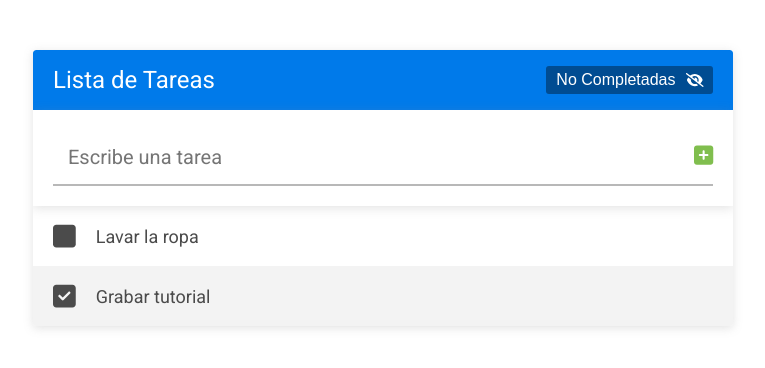
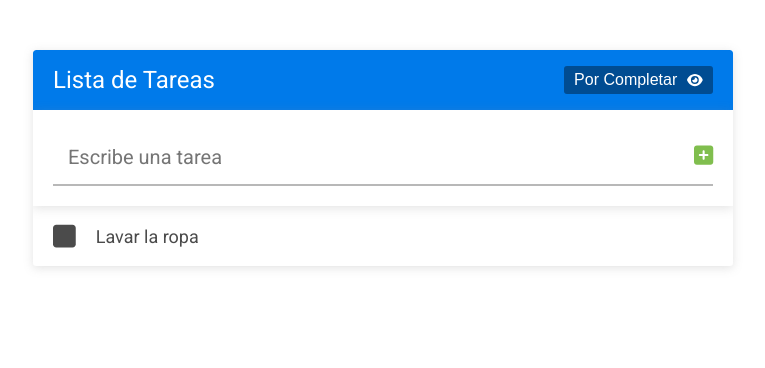
Before and after one commit to miguedeabreu/listaDeTareasApp, a React (Create React App) app: page / in a window 1280 px wide. Shown: the top 368 px of the page, without its empty margins (257-1022 px from the left). Built offline with nearby package versions, Linux system fonts and the light colour scheme; the HTML template or start-up script is replaced by a standard one.

Commit message:
Logica para mostrar y ocultar las tareas con el boton del header

```diff
--- a/src/App.js
+++ b/src/App.js
@@ -20,13 +20,22 @@ const App = () => {
     ]
   )
 
+  const [mostrarCompletadas, cambiarMostrarCompletadas] = useState(false);
+
   console.log(tareas);
 
   return (
    <div className='contenedor'>
-     <Header></Header>
+     <Header
+        mostrarCompletadas={mostrarCompletadas}
+        cambiarMostrarCompletadas={cambiarMostrarCompletadas}>
+     </Header>
      <FormularioTareas tareas={tareas} cambiarTareas={cambiarTareas}></FormularioTareas>
-     <ListaTareas tareas={tareas} cambiarTareas={cambiarTareas} ></ListaTareas>
+     <ListaTareas
+        tareas={tareas}
+        cambiarTareas={cambiarTareas}
+        mostrarCompletadas={mostrarCompletadas}>
+      </ListaTareas>
     </div>
   );
 }
--- a/src/componentes/header.js
+++ b/src/componentes/header.js
@@ -1,15 +1,27 @@
 import React from 'react';
 import {FontAwesomeIcon} from '@fortawesome/react-fontawesome';
-import {faEyeSlash} from '@fortawesome/free-solid-svg-icons';
+import {faEyeSlash, faEye} from '@fortawesome/free-solid-svg-icons';
 
-const Header = () => {
+const Header = ({mostrarCompletadas, cambiarMostrarCompletadas}) => {
+
+    const toggleCompletadas = () => {
+        cambiarMostrarCompletadas(!mostrarCompletadas);
+    }
+
     return (
         <header className="header">
             <h1 className="header__titulo">Lista de Tareas</h1>
-            <button className="header__boton">
-                No Completadas
-                <FontAwesomeIcon icon={faEyeSlash} className="header__icono-boton" />
-            </button>
+            {mostrarCompletadas ?
+                <button className="header__boton" onClick={()=> toggleCompletadas()}>
+                    Todas
+                    <FontAwesomeIcon icon={faEyeSlash} className="header__icono-boton"/>
+                </button>
+            :
+                <button className="header__boton" onClick={()=> toggleCompletadas()}>
+                    Por Completar
+                    <FontAwesomeIcon icon={faEye} className="header__icono-boton"/>
+                </button>
+            }
         </header>
     );
 }
--- a/src/componentes/listaTareas.js
+++ b/src/componentes/listaTareas.js
@@ -1,7 +1,7 @@
 import React from 'react';
 import Tarea from './tarea';
 
-const ListaTareas = ({tareas, cambiarTareas}) => {
+const ListaTareas = ({tareas, cambiarTareas, mostrarCompletadas}) => {
 
     const toggleCompletada = (id) => {
         console.log('Estamos editando la tarea con id ', id);
@@ -34,6 +34,7 @@ const ListaTareas = ({tareas, cambiarTareas}) => {
     return (
         <ul className='lista-tareas'>
             {tareas.length > 0 ? tareas.map((tarea) => {
+                if(mostrarCompletadas) {
                     return <Tarea
                                 key={tarea.id}
                                 tarea={tarea}
@@ -41,11 +42,20 @@ const ListaTareas = ({tareas, cambiarTareas}) => {
                                 editarTarea={editarTarea}
                                 borrarTarea={borrarTarea}>
                             </Tarea>
+                } else if (!tarea.completado) {
+                    return <Tarea
+                                key={tarea.id}
+                                tarea={tarea}
+                                toggleCompletada={toggleCompletada}
+                                editarTarea={editarTarea}
+                                borrarTarea={borrarTarea}>
+                            </Tarea>
+                }
+                return;
             })
             : <div className='lista-tareas__mensaje'>No hay tareas agregadas.</div>
             }
         </ul>
-
     );
 }
 
```
Lines whose indentation alone changed are shown as unchanged.
